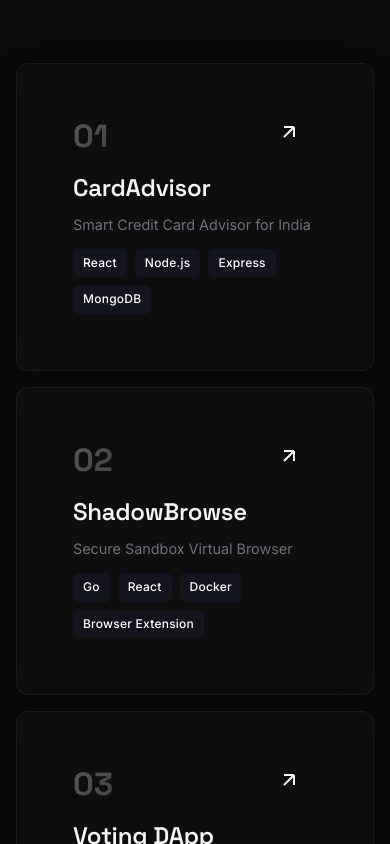
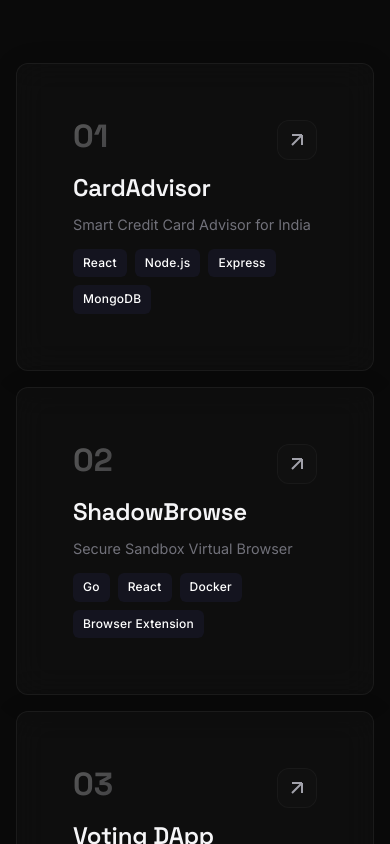
Before and after one commit to Shashankgyaplar/portfolio, a React (Vite) app: page / in a window 390 px wide. Shown: the part 4380-5224 px from the top of the page. Built offline with nearby package versions, Linux system fonts and the light colour scheme.

Commit message:
fix: increase project card expanded max-height to fix text cutoff on mobile and enhance card hover UI

```diff
--- a/src/index.css
+++ b/src/index.css
@@ -819,6 +819,8 @@
 .project__card:hover {
     background: var(--bg-card-hover);
     border-color: var(--border-hover);
+    transform: translateY(-2px);
+    box-shadow: 0 12px 30px -10px rgba(0, 0, 0, 0.5);
 }
 
 .project__card-inner {
@@ -881,6 +883,19 @@
     letter-spacing: 0.02em;
 }
 
+.project__arrow {
+    display: flex;
+    align-items: center;
+    justify-content: center;
+    width: 44px;
+    height: 44px;
+    border-radius: 12px;
+    border: 1px solid rgba(255, 255, 255, 0.04);
+    background: rgba(255, 255, 255, 0.01);
+    color: var(--text-secondary);
+    transition: all var(--transition-base);
+}
+
 .project__card:hover .project__arrow {
     background: rgba(99, 102, 241, 0.1);
     border-color: rgba(99, 102, 241, 0.2);
@@ -896,7 +911,7 @@
 }
 
 .project__card.expanded .project__description {
-    max-height: 200px;
+    max-height: 500px;
     padding: 0 32px 32px;
 }
 
```
